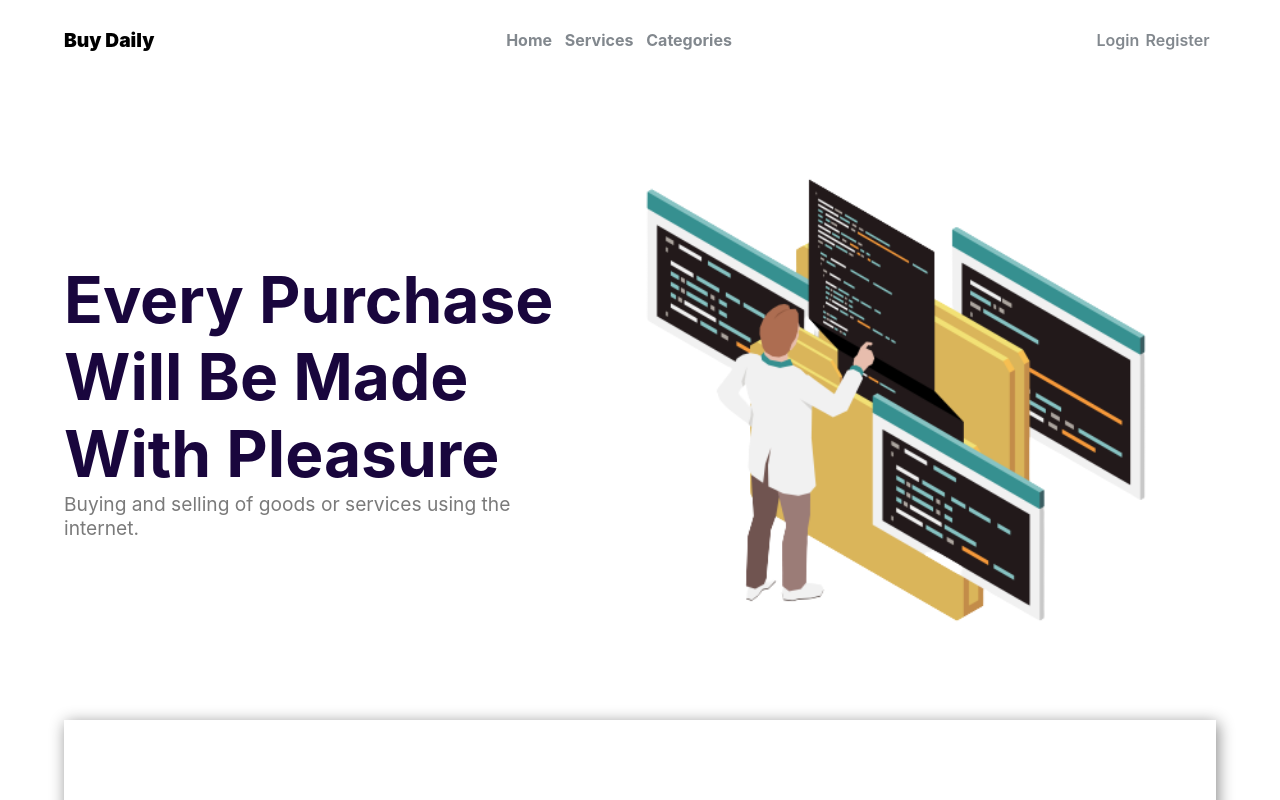
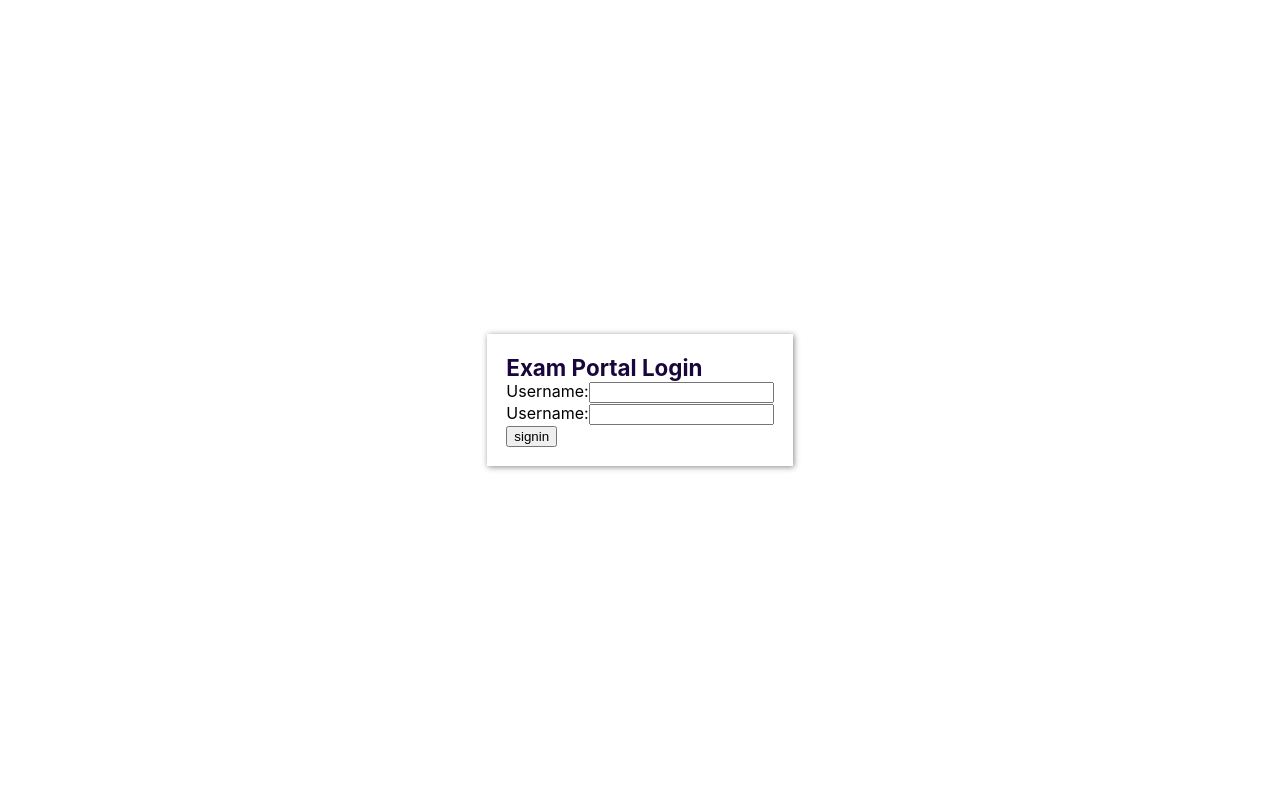
Before and after one commit to digiblade/buy-daily, a React (Create React App) app: page /exam-login in a window 1280 px wide. Shown: the top 800 px of the page. Built offline with nearby package versions, Linux system fonts and the light colour scheme.

Commit message:
Exam portal

```diff
--- a/package.json
+++ b/package.json
@@ -8,8 +8,8 @@
     "@testing-library/user-event": "^13.5.0",
     "react": "^18.0.0",
     "react-dom": "^18.0.0",
-    "react-router-dom": "^6.2.2",
-    "react-scripts": "5.0.0",
+    "react-router-dom": "^6.3.0",
+    "react-scripts": "^2.1.3",
     "web-vitals": "^2.1.4"
   },
   "scripts": {
--- /dev/null
+++ b/src/MainApp/ExamPortal/Factory/Page/Auth/Auth.css
@@ -0,0 +1,20 @@
+root{
+    background-color: #838383;
+}
+.login-page{
+    display: flex;
+    justify-content: center;
+    align-items: center;
+    height: 100vh;
+}
+.login-card{
+    margin:auto;
+    background-color: white;
+    box-shadow: 1px 1px 6px #888888;
+    padding: 1.2rem;
+}
+.title{
+    font-size: 1.4rem;
+    font-weight: bold;
+    color: #19063d;
+}
--- /dev/null
+++ b/src/MainApp/ExamPortal/Factory/Page/Auth/ExamLogin.jsx
@@ -0,0 +1,24 @@
+import React from 'react'
+import "./Auth.css"
+export default function ExamLogin() {
+  return (
+    <div className='login-page'>
+      <div className="login-card">
+        <div className="title">Exam Portal Login</div>
+        <form action="">
+        <div className="form-control">
+            <label htmlFor="">Username:</label>
+            <input type="text" />
+          </div>
+          <div className="form-control">
+            <label htmlFor="">Username:</label>
+            <input type="text" />
+          </div>
+          <div className="form-control">
+            <input type="button" value="signin" />
+          </div>
+        </form>
+      </div>
+    </div>
+  )
+}
--- /dev/null
+++ b/src/MainApp/ExamPortal/PortalFront.jsx
@@ -0,0 +1,7 @@
+import React from 'react'
+
+export default function PortalFront() {
+  return (
+    <div>PortalFront</div>
+  )
+}
--- /dev/null
+++ b/src/RoutePage.js
@@ -0,0 +1,17 @@
+import React from "react";
+import { BrowserRouter as Router, Routes, Route } from "react-router-dom";
+import App from "./App";
+import ExamLogin from "./MainApp/ExamPortal/Factory/Page/Auth/ExamLogin";
+import PortalFront from "./MainApp/ExamPortal/PortalFront";
+export default function RoutePage() {
+  return (
+    <Router>
+      <Routes>
+        <Route path="/" element={<App />}></Route>
+        <Route path="/Hi" element={"Hi"}></Route>
+        <Route path="/exam-portal" element={<PortalFront/>}></Route>
+        <Route path="exam-login" element={<ExamLogin/>}></Route>
+      </Routes>
+    </Router>
+  );
+}
--- a/src/index.js
+++ b/src/index.js
@@ -1,12 +1,11 @@
 import React from 'react';
 import ReactDOM from 'react-dom';
 import './index.css';
-import App from './App';
 import reportWebVitals from './reportWebVitals';
-
+import RouterPage from "./RoutePage"
 ReactDOM.render(
   <React.StrictMode>
-    <App />
+    <RouterPage></RouterPage>
   </React.StrictMode>,
   document.getElementById('root')
 );
```
